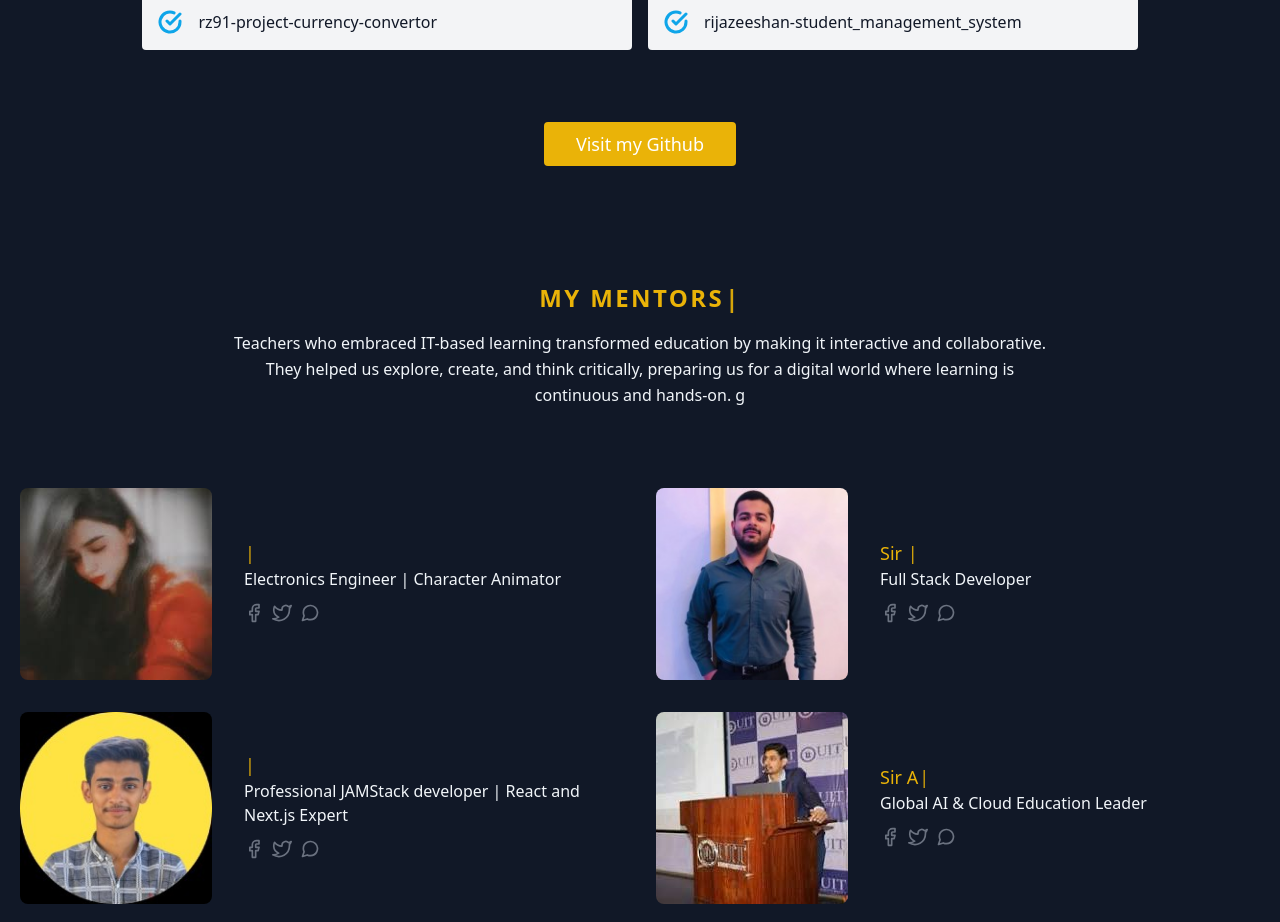
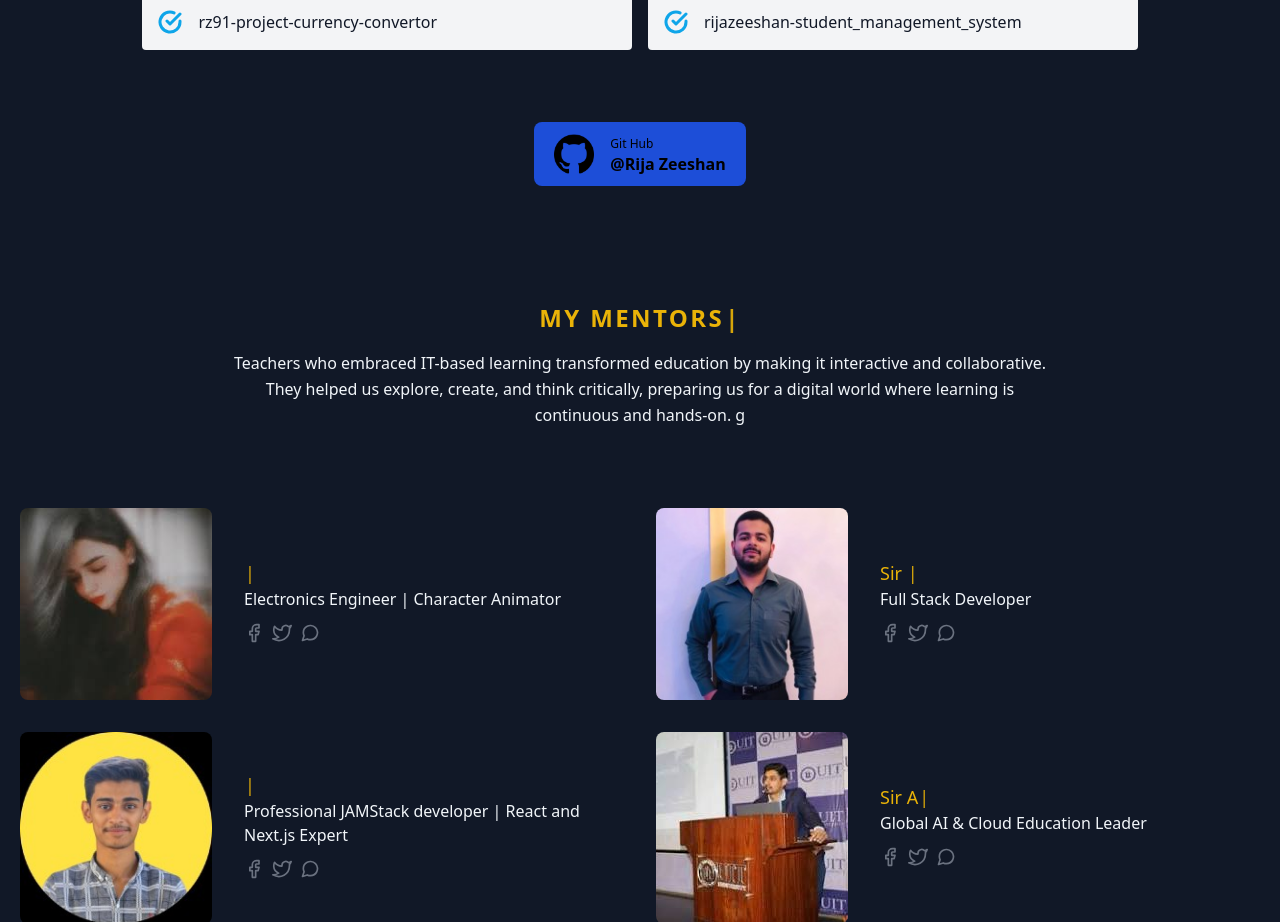
Before and after one commit to Rija-zeeshan/personal-portfolio, a Next.js app: page / in a window 1280 px wide. Shown: the part 2321-3243 px from the top of the page. Built offline with nearby package versions, Linux system fonts and the light colour scheme.

Commit message:
first commit

```diff
--- a/src/app/page.tsx
+++ b/src/app/page.tsx
@@ -63,7 +63,7 @@ export default function Home() {
   }}
 />
 </h1>
-      <p className="mb-8 leading-relaxed">I have graduated in commerce and I am a student of IT...My dream is to lead a successful life and rule the IT world..With a solid foundation in web development technologies, I have acquired proficiency in HTML, CSS, JavaScript, and TypeScript. My journey through these languages has equipped me with the skills necessary to build dynamic and interactive web applications. Currently, I am expanding my expertise by learning Next.js, a powerful React framework that enhances server-side rendering and static site generation. This new focus aligns with my experience in TypeScript, as I've already completed several projects utilizing it to create robust and scalable solutions. My continuous learning and hands-on projects reflect my commitment to staying at the forefront of web development trends and technologies.
+      <p className="mb-8 leading-relaxed">I have graduated in commerce and I am a student of IT...My dream is to lead a successful life and rule the IT world..With a solid foundation in web development technologies, I have acquired proficiency in HTML, CSS, JavaScript, and TypeScript. My journey through these languages has equipped me with the skills necessary to build dynamic and interactive web applications. Currently, I am expanding my expertise by learning Next.js, a powerful React framework that enhances server-side rendering and static site generation. This new focus aligns with my experience in TypeScript, as I have already completed several projects utilizing it to create robust and scalable solutions. My continuous learning and hands-on projects reflect my commitment to staying at the forefront of web development trends and technologies.
 
 </p>
 
@@ -350,6 +350,13 @@ export default function Home() {
         </div>
       </div>
     </div>
+    <Link href={"https://github.com/Rija-zeeshan"}><button className=" flex mx-auto mt-16 py-3 px-5 rounded-lg items-center hover:bg-yellow-500 focus:outline-none bg-blue-700">
+        <img src="/image/github.png" alt="github" className="w-15 h-10"/>
+        <span className="ml-4 flex items-start flex-col leading-none">
+          <span className="text-xs text-black mb-1">Git Hub</span>
+          <span className="title-font text-black font-bold">@Rija Zeeshan</span>
+        </span>
+      </button></Link>
 
 
 
@@ -357,7 +364,7 @@ export default function Home() {
 
 
 
-    <button className="flex mx-auto mt-16 text-white bg-yellow-500 border-0 py-2 px-8 focus:outline-none hover:bg-skyblue-600 rounded text-lg hover:bg-blue-700">Visit my Github</button>
+
   </div>
 
 
```
Also changed, not shown: public/image/git.png (added), public/image/github.png (added).
